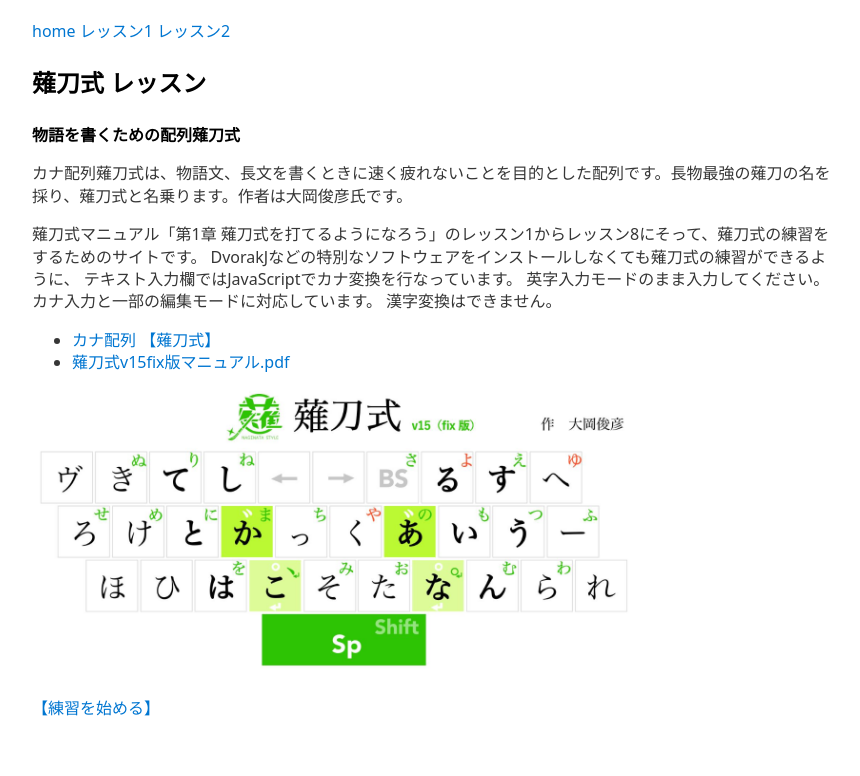
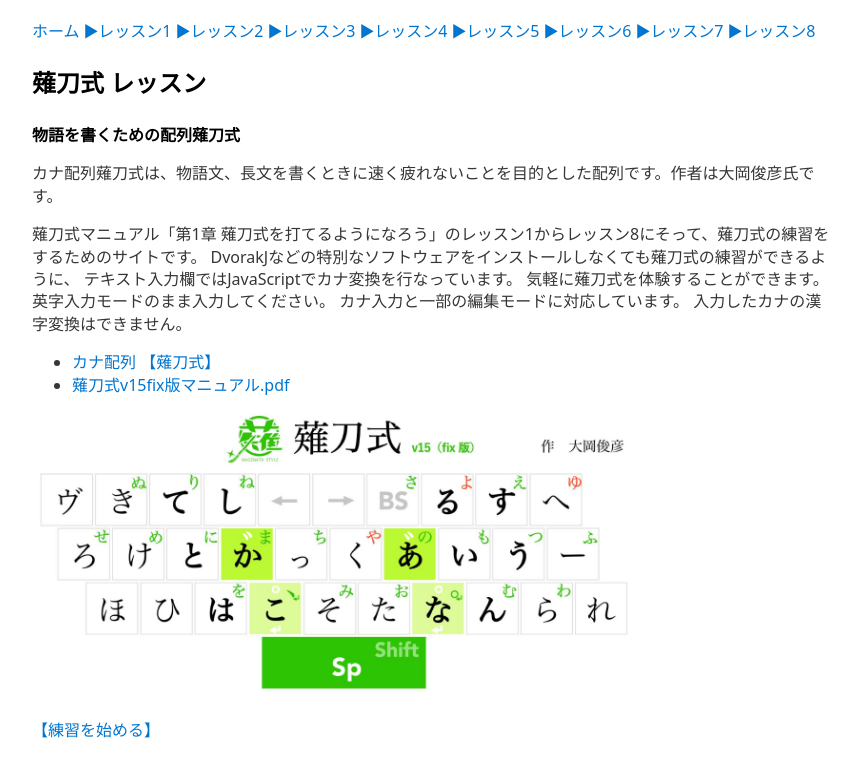
Before and after one commit to eswai/js_naginata, a SvelteKit app: page / in a window 1280 px wide. Shown: the top 776 px of the page, without its empty margins (208-1068 px from the left). Built offline with nearby package versions, Linux system fonts and the light colour scheme.

Commit message:
説明文

```diff
--- a/src/routes/+layout.svelte
+++ b/src/routes/+layout.svelte
@@ -1,15 +1,40 @@
 <nav>
 	<a href="/">
-		home
+		ホーム
 	</a>
 
 	<a href="/lesson1">
-		レッスン1
+		▶︎レッスン1
 	</a>
 
 	<a href="/lesson2">
-		レッスン2
+		▶︎レッスン2
 	</a>
+
+	<a href="/lesson2">
+		▶︎レッスン3
+	</a>
+
+	<a href="/lesson2">
+		▶︎レッスン4
+	</a>
+
+	<a href="/lesson2">
+		▶︎レッスン5
+	</a>
+
+	<a href="/lesson2">
+		▶︎レッスン6
+	</a>
+
+	<a href="/lesson2">
+		▶︎レッスン7
+	</a>
+
+	<a href="/lesson2">
+		▶︎レッスン8
+	</a>
+
 </nav>
 
 <h2>薙刀式 レッスン</h2>
--- a/src/routes/+page.svelte
+++ b/src/routes/+page.svelte
@@ -7,15 +7,16 @@
 <h4>物語を書くための配列薙刀式</h4>
 
 <p>
-  カナ配列薙刀式は、物語文、長文を書くときに速く疲れないことを目的とした配列です。長物最強の薙刀の名を採り、薙刀式と名乗ります。作者は大岡俊彦氏です。
+  カナ配列薙刀式は、物語文、長文を書くときに速く疲れないことを目的とした配列です。作者は大岡俊彦氏です。
 </p>
 <p>
   薙刀式マニュアル「第1章 薙刀式を打てるようになろう」のレッスン1からレッスン8にそって、薙刀式の練習をするためのサイトです。
   DvorakJなどの特別なソフトウェアをインストールしなくても薙刀式の練習ができるように、
   テキスト入力欄ではJavaScriptでカナ変換を行なっています。
+  気軽に薙刀式を体験することができます。
   英字入力モードのまま入力してください。
   カナ入力と一部の編集モードに対応しています。
-  漢字変換はできません。
+  入力したカナの漢字変換はできません。
 </p>
 
 <ul>
```
Also changed, not shown: 1 other file (tests, documents, lock files or other folders).
